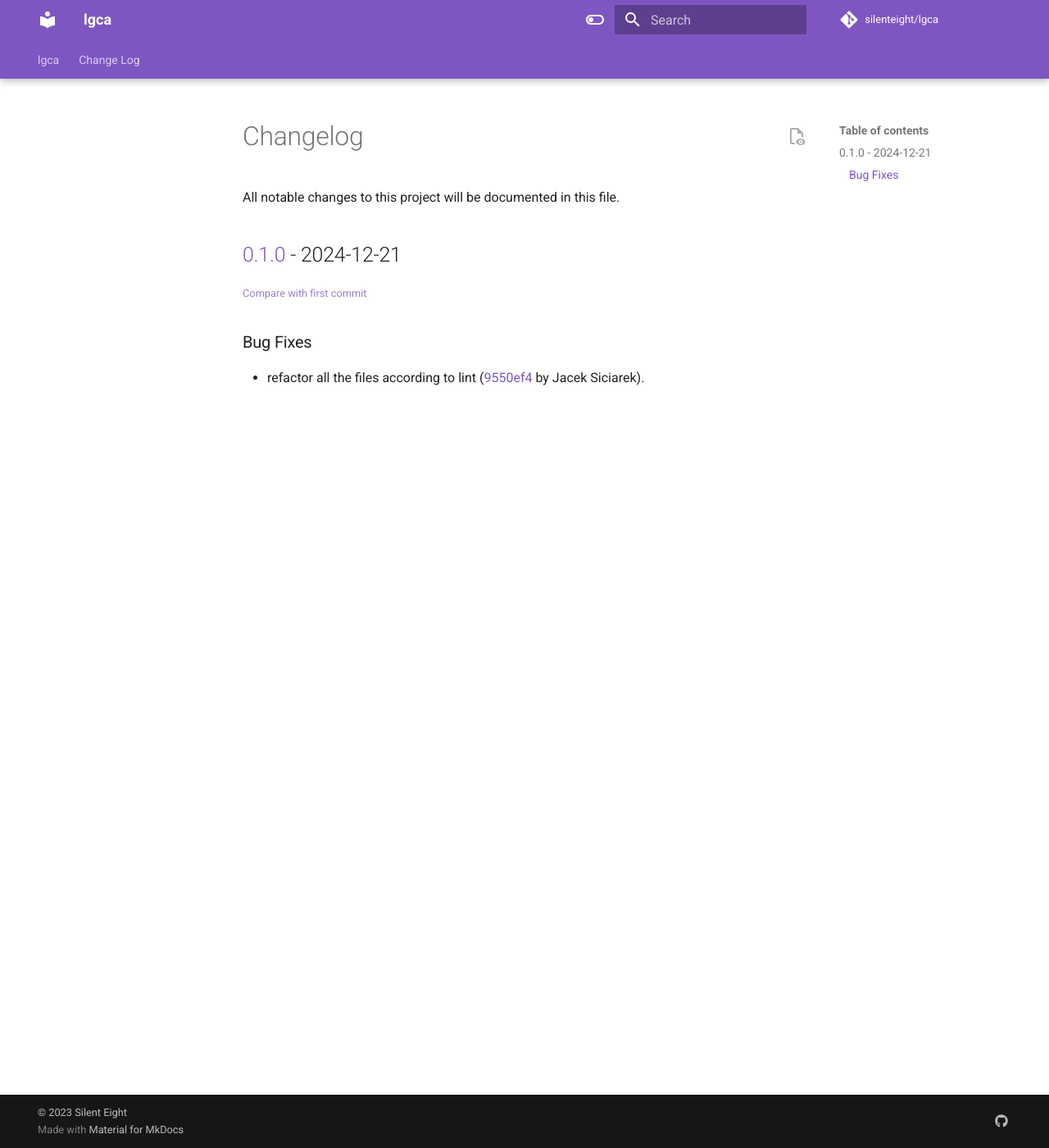
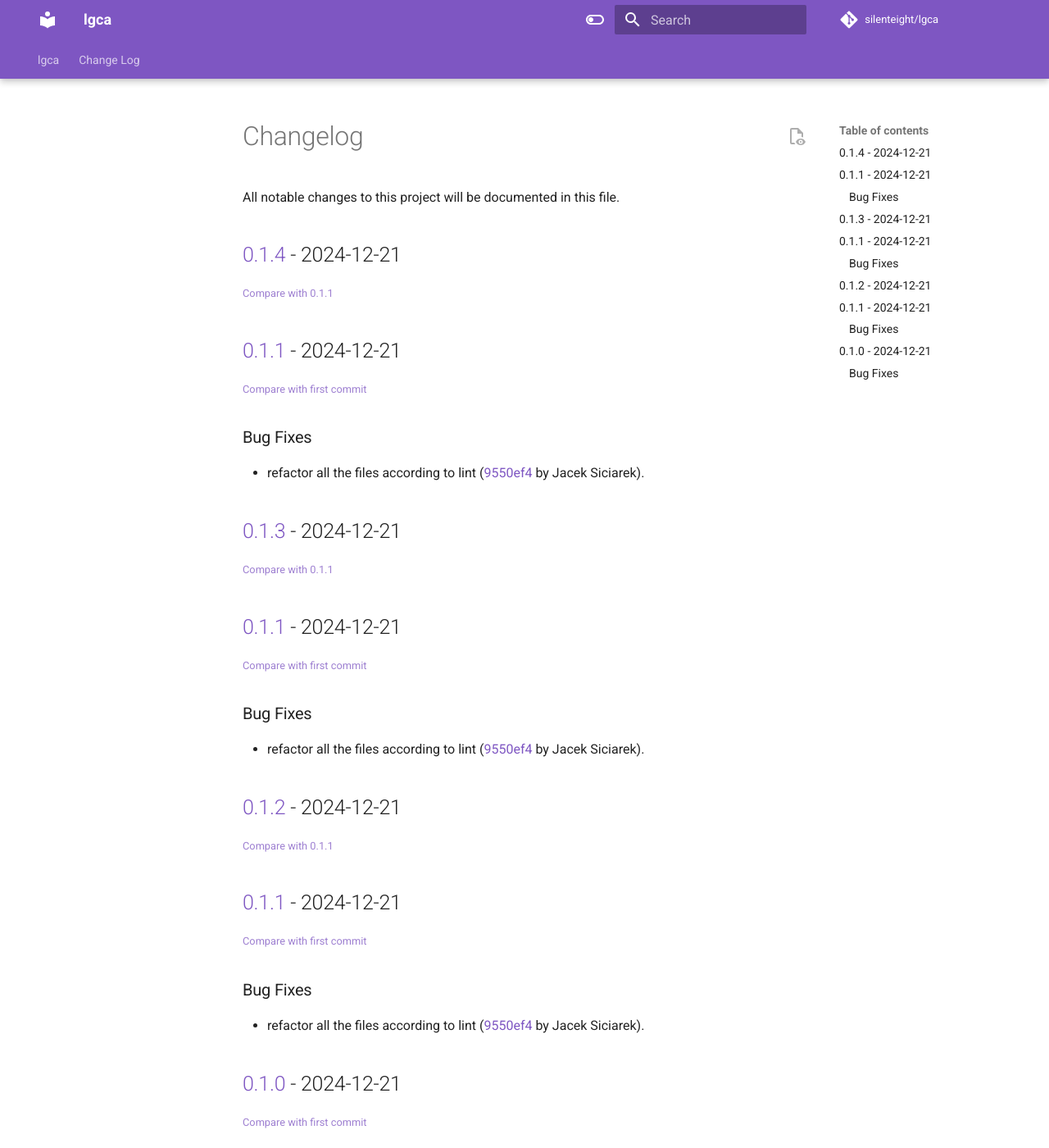
Before and after one commit to siciarek/lgca, an MkDocs documentation site: the page built from docs/changelog.md, in a window 1280 px wide and 1400 px high. Shown: the whole window at 82% size. Built offline with MkDocs 1.6.1 and Material for MkDocs 9.7.7, drawn with Linux system fonts in a browser that asks for light colours; comment, search, counter and statistics services are not loaded.

Commit message:
docs: update changelog

```diff
--- a/docs/changelog.md
+++ b/docs/changelog.md
@@ -3,6 +3,42 @@
 All notable changes to this project will be documented in this file.
 
 <!-- insertion marker -->
+## [0.1.4](https://github.com/siciarek/lgca/tags/0.1.4) - 2024-12-21
+
+<small>[Compare with 0.1.1](https://github.com/siciarek/lgca/compare/0.1.1...0.1.4)</small>
+
+## [0.1.1](https://github.com/siciarek/lgca/tags/0.1.1) - 2024-12-21
+
+<small>[Compare with first commit](https://github.com/siciarek/lgca/compare/dc97d553495089fbe14ea836e2008177ec851658...0.1.1)</small>
+
+### Bug Fixes
+
+- refactor all the files according to lint ([9550ef4](https://github.com/siciarek/lgca/commit/9550ef412cf72099f2943b2142863f19d22562a3) by Jacek Siciarek).
+
+## [0.1.3](https://github.com/siciarek/lgca/tags/0.1.3) - 2024-12-21
+
+<small>[Compare with 0.1.1](https://github.com/siciarek/lgca/compare/0.1.1...0.1.3)</small>
+
+## [0.1.1](https://github.com/siciarek/lgca/tags/0.1.1) - 2024-12-21
+
+<small>[Compare with first commit](https://github.com/siciarek/lgca/compare/dc97d553495089fbe14ea836e2008177ec851658...0.1.1)</small>
+
+### Bug Fixes
+
+- refactor all the files according to lint ([9550ef4](https://github.com/siciarek/lgca/commit/9550ef412cf72099f2943b2142863f19d22562a3) by Jacek Siciarek).
+
+## [0.1.2](https://github.com/siciarek/lgca/tags/0.1.2) - 2024-12-21
+
+<small>[Compare with 0.1.1](https://github.com/siciarek/lgca/compare/0.1.1...0.1.2)</small>
+
+## [0.1.1](https://github.com/siciarek/lgca/tags/0.1.1) - 2024-12-21
+
+<small>[Compare with first commit](https://github.com/siciarek/lgca/compare/dc97d553495089fbe14ea836e2008177ec851658...0.1.1)</small>
+
+### Bug Fixes
+
+- refactor all the files according to lint ([9550ef4](https://github.com/siciarek/lgca/commit/9550ef412cf72099f2943b2142863f19d22562a3) by Jacek Siciarek).
+
 
 ## [0.1.0](https://github.com/siciarek/lgca/tags/0.1.0) - 2024-12-21
 
```
